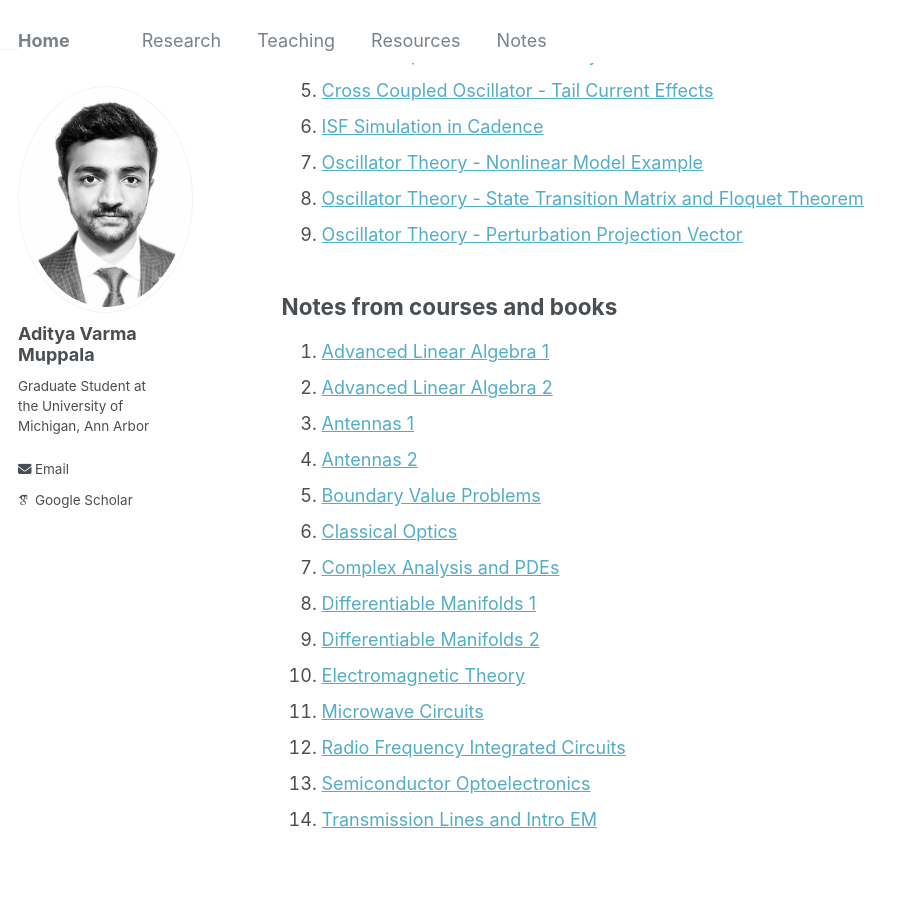
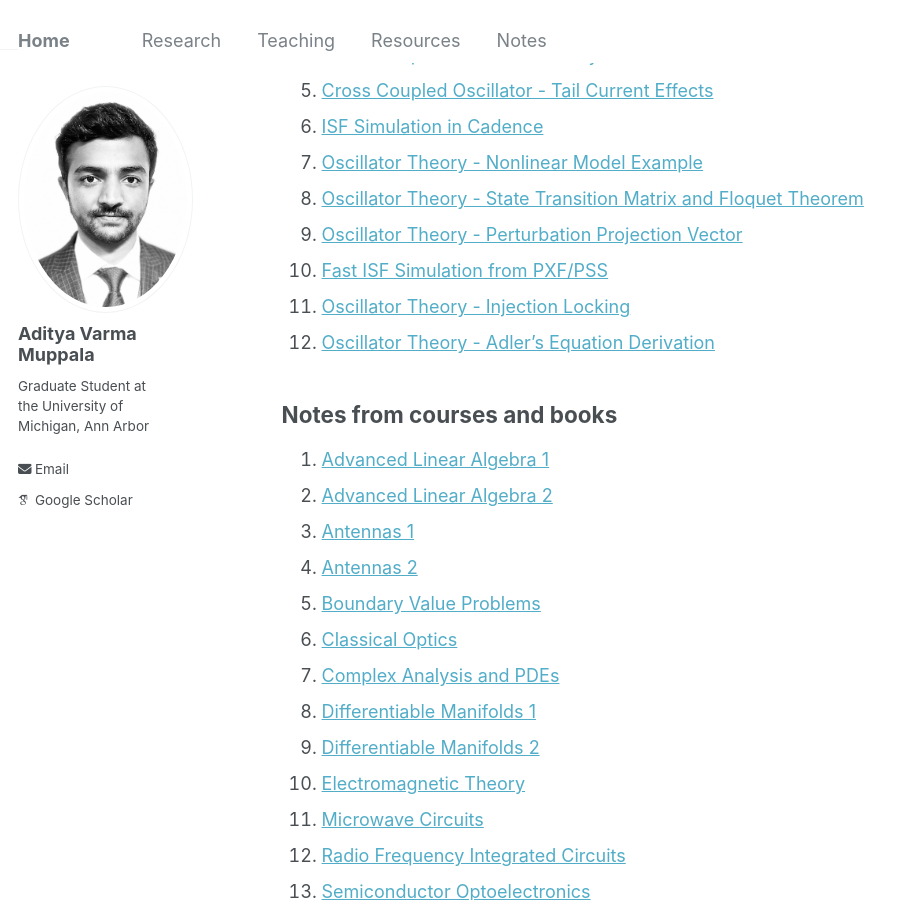
Before and after one commit to AdityaMuppala/adityamuppala.github.io, a Jekyll site: the page built from _pages/notes.md, in a window 1280 px wide and 900 px high, scrolled down 683 px. Shown: the whole window, without its empty margins (0-908 px from the left). Built offline with Jekyll 4.4.1, drawn with Linux system fonts in a browser that asks for light colours; some web fonts are replaced.

Commit message:
Update notes.md

```diff
--- a/_pages/notes.md
+++ b/_pages/notes.md
@@ -27,6 +27,9 @@ author_profile: true
 7. [Oscillator Theory - Nonlinear Model Example](https://adityamuppala.github.io/assets/Notes_YouTube/Nonlinear_example.pdf)
 8. [Oscillator Theory - State Transition Matrix and Floquet Theorem](https://adityamuppala.github.io/assets/Notes_YouTube/STM_FT.pdf)
 9. [Oscillator Theory - Perturbation Projection Vector](https://adityamuppala.github.io/assets/Notes_YouTube/PPV_Theory_Notes.pdf)
+10. [Fast ISF Simulation from PXF/PSS](https://adityamuppala.github.io/assets/Notes_YouTube/ISF_from_PXF.pdf)
+11. [Oscillator Theory - Injection Locking](https://adityamuppala.github.io/assets/Notes_YouTube/Injection_Locking_YouTube.pdf)
+12. [Oscillator Theory - Adler's Equation Derivation](https://adityamuppala.github.io/assets/Notes_YouTube/Adlers_Equation_YouTube.pdf)
 
 ## Notes from courses and books
 
```
